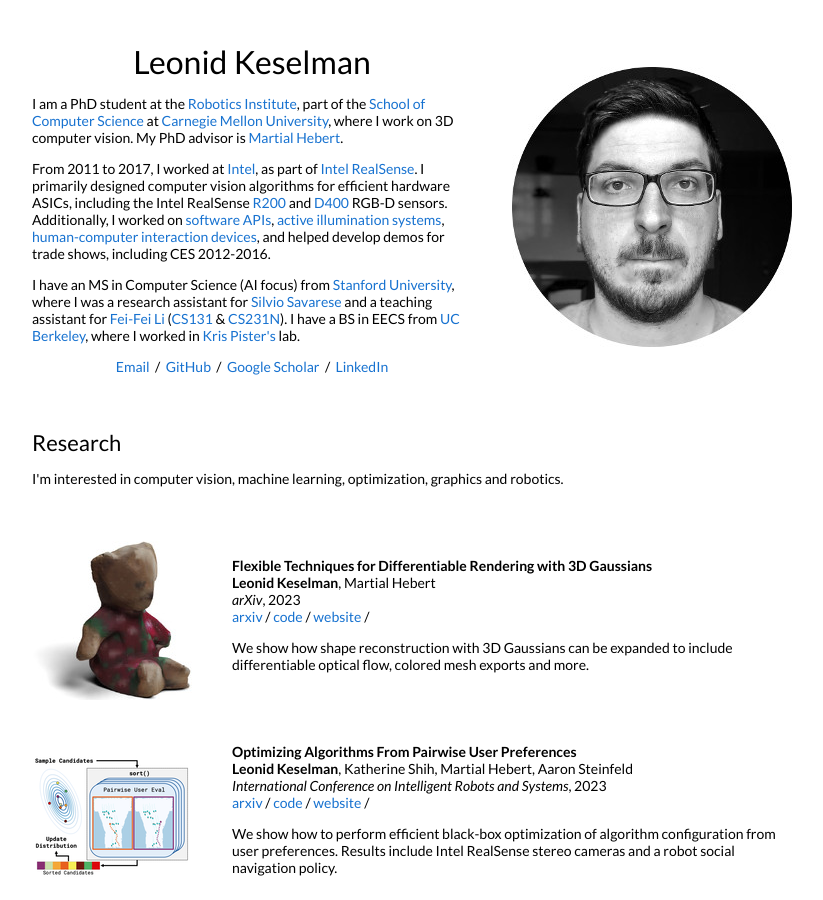
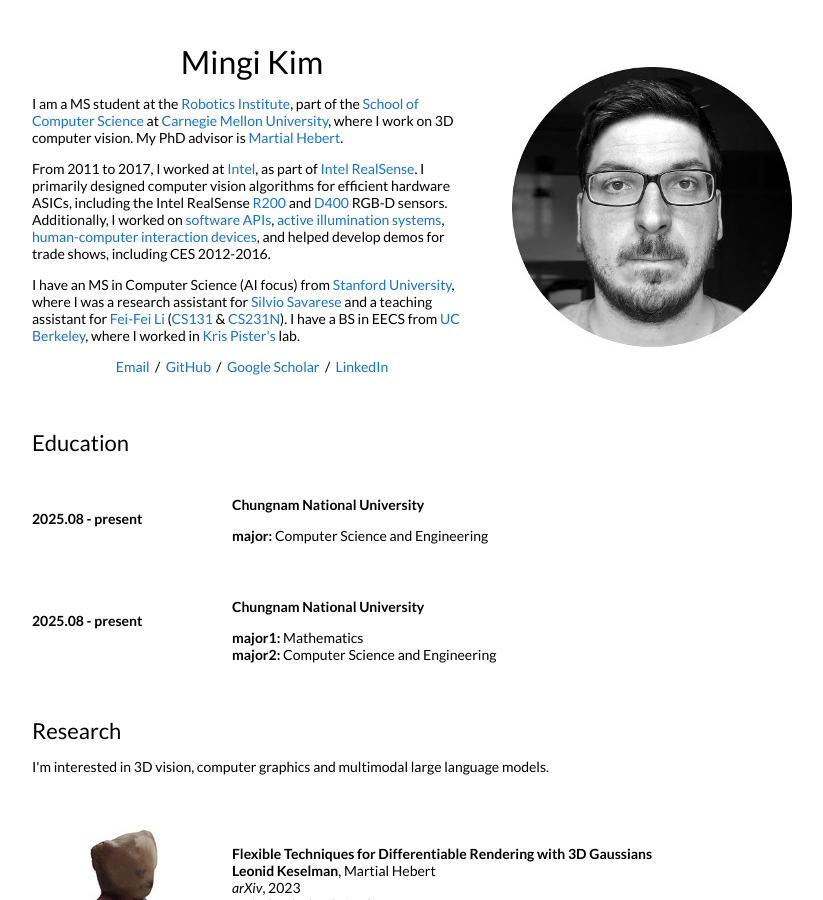
Before and after one commit to mingikim1/mingikim1.github.io, a Jekyll site: the page built from _posts/2023-08-28-3dgaussians.markdown, in a window 1280 px wide and 900 px high. Shown: the whole window, without its empty margins (228-1051 px from the left). Built offline with Jekyll 4.4.1, drawn with Linux system fonts in a browser that asks for light colours.

Commit message:
Update default.html

```diff
--- a/_layouts/default.html
+++ b/_layouts/default.html
@@ -32,9 +32,9 @@
           <tr style="padding:0px">
             <td style="padding:2.5%;width:60%;vertical-align:middle">
               <h1>
-                Leonid Keselman
+                Mingi Kim
               </h1>
-              <p>I am a PhD student at the <a href="https://www.ri.cmu.edu/">Robotics Institute</a>, part of the <a href="https://www.scs.cmu.edu/">School of Computer Science</a> at <a href="https://www.cmu.edu/">Carnegie Mellon University</a>, where I work on 3D computer vision. My PhD advisor is <a href="http://www.cs.cmu.edu/~hebert/">Martial Hebert</a>.
+              <p>I am a MS student at the <a href="https://www.ri.cmu.edu/">Robotics Institute</a>, part of the <a href="https://www.scs.cmu.edu/">School of Computer Science</a> at <a href="https://www.cmu.edu/">Carnegie Mellon University</a>, where I work on 3D computer vision. My PhD advisor is <a href="http://www.cs.cmu.edu/~hebert/">Martial Hebert</a>.
               </p>
               <p>
                 From 2011 to 2017, I worked at <a href="https://www.intel.com">Intel</a>, as part of <a href="https://www.intelrealsense.com/">Intel RealSense</a>. I primarily designed computer vision algorithms for efficient hardware ASICs, including the Intel RealSense <a href="https://software.intel.com/en-us/articles/realsense-r200-camera">R200</a> and <a href="https://software.intel.com/en-us/realsense/d400">D400</a> RGB-D sensors. Additionally, I worked on <a href="https://github.com/IntelRealSense/librealsense">software APIs</a>, <a href="https://patents.google.com/patent/US9992474B2">active illumination systems</a>, <a href="https://patents.google.com/patent/US9304597">human-computer interaction devices</a>, and helped develop demos for trade shows, including CES 2012-2016.
@@ -58,9 +58,43 @@
         <table style="width:100%;border:0px;border-spacing:0px;border-collapse:separate;margin-right:auto;margin-left:auto;">
           <tr>
             <td style="padding:2.5%;width:100%;vertical-align:middle">
+              <h2>Education</h2>
+            </td>
+          </tr>
+        </table>
+        <table style="width:100%;border:0px;border-spacing:0px;border-collapse:separate;margin-right:auto;margin-left:auto;">
+
+            <tr>
+              <td style="padding:2.5%;width:25%;vertical-align:top;min-width:120px">
+                <p style="font-weight:bold;">2025.08 - present</p>
+              </td>
+              <td style="padding:2.5%;width:75%;vertical-align:top">
+                <h3>Chungnam National University</h3>
+                <p>
+                  <strong>major:</strong> Computer Science and Engineering<br>
+                </p>
+              </td>
+            </tr>
+
+            <tr>
+              <td style="padding:2.5%;width:25%;vertical-align:top;min-width:120px">
+                <p style="font-weight:bold;">2025.08 - present</p>
+              </td>
+              <td style="padding:2.5%;width:75%;vertical-align:top">
+                <h3>Chungnam National University</h3>
+                <p>
+                  <strong>major1:</strong> Mathematics<br>
+                  <strong>major2:</strong> Computer Science and Engineering<br>
+                </p>
+              </td>
+            </tr>
+
+        <table style="width:100%;border:0px;border-spacing:0px;border-collapse:separate;margin-right:auto;margin-left:auto;">
+          <tr>
+            <td style="padding:2.5%;width:100%;vertical-align:middle">
               <h2>Research</h2>
               <p>
-                I'm interested in computer vision, machine learning, optimization, graphics and robotics.
+                I'm interested in 3D vision, computer graphics and multimodal large language models.
               </p>
             </td>
           </tr>
```
